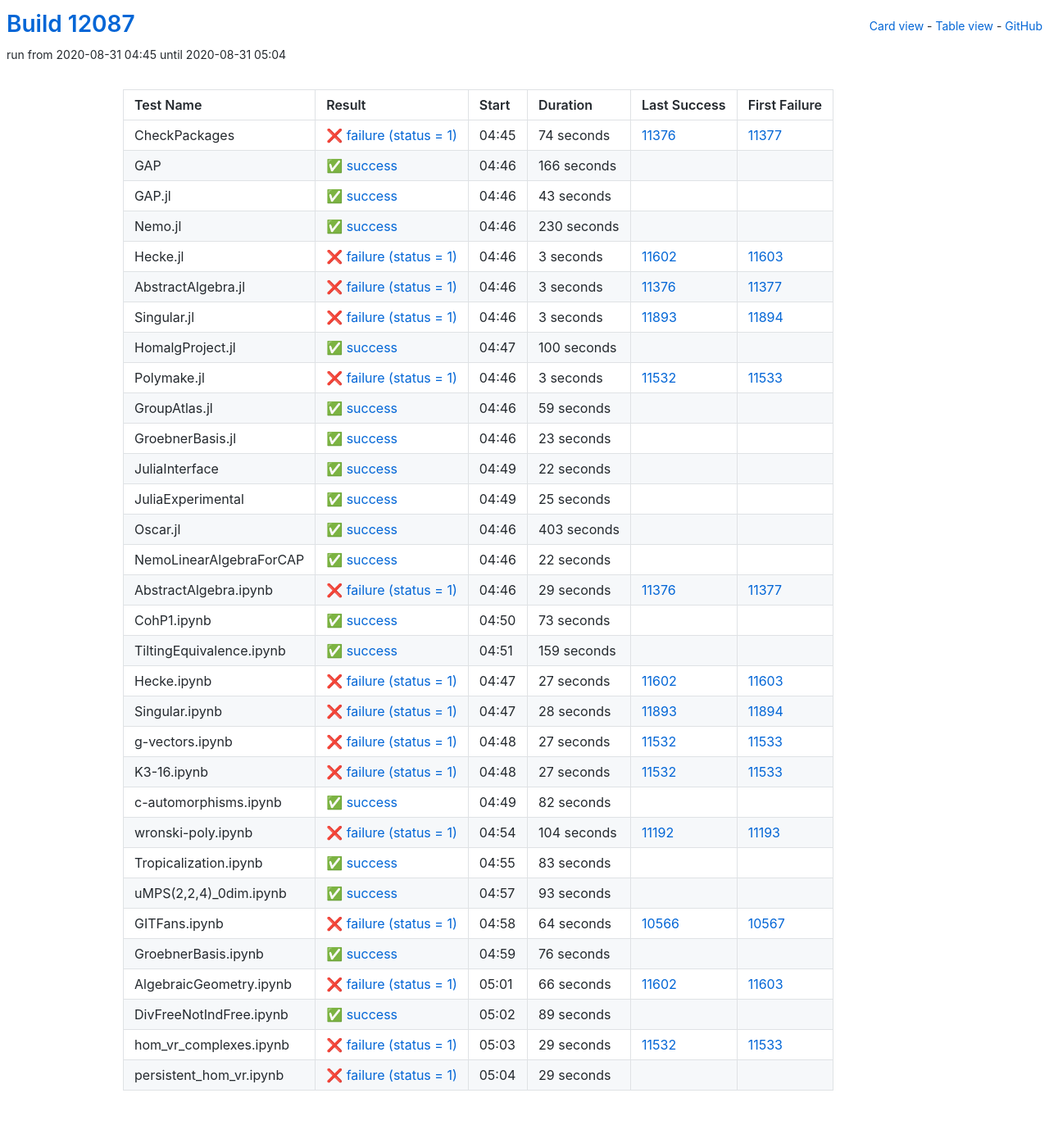
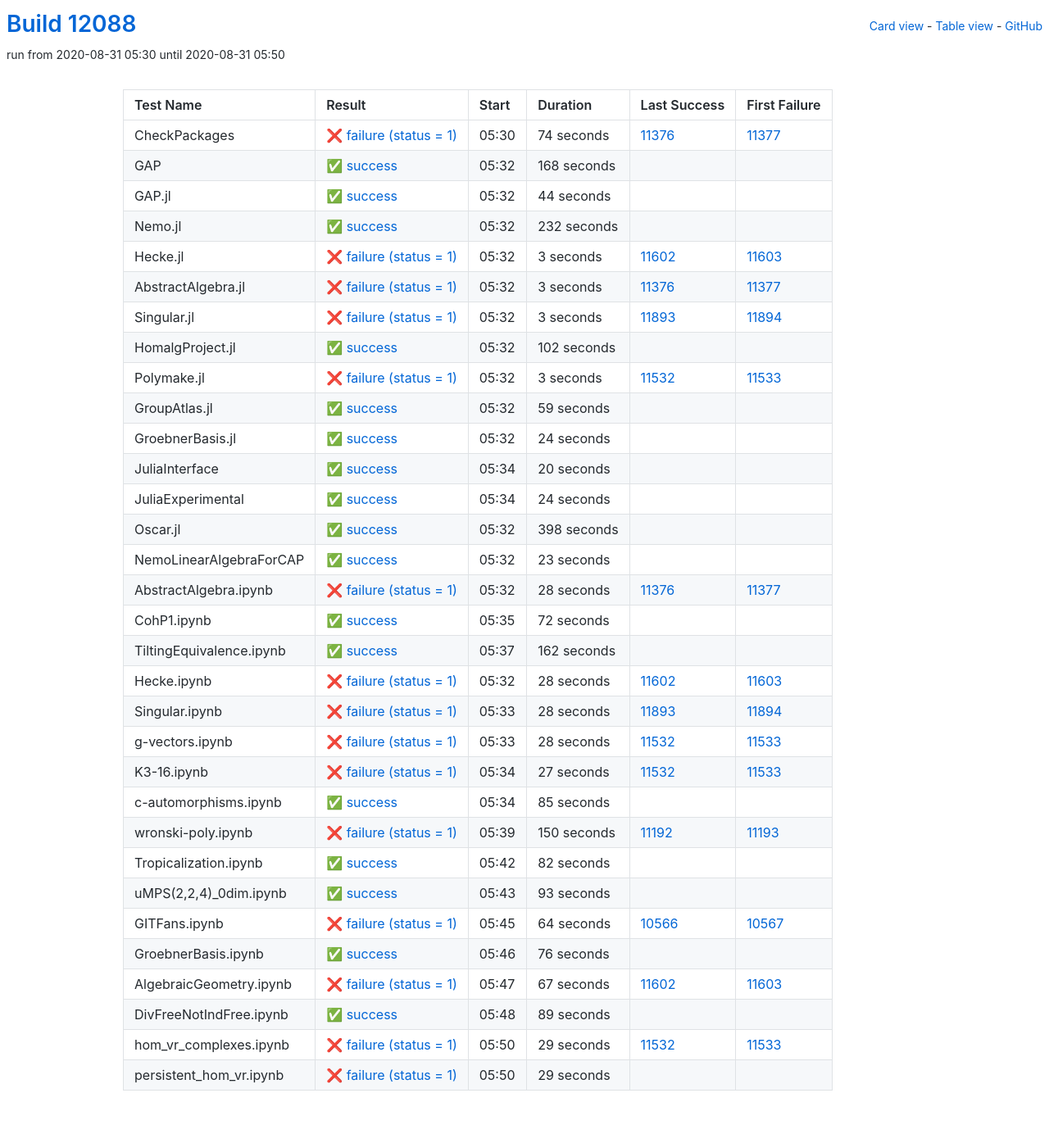
Before and after one commit to oscar-system/oscar-ci-status, a Jekyll site: the page built from table.html, in a window 1280 px wide. Shown: the whole page at 82% size. Built offline with Jekyll 4.4.1, drawn with Linux system fonts in a browser that asks for light colours.

Commit message:
Build #12088

```diff
--- a/_data/ci.yml
+++ b/_data/ci.yml
@@ -1,6 +1,6 @@
 ---
-build: 12087
-build_url: https://oscarci.mathematik.uni-kl.de/job/oscar/12087/
+build: 12088
+build_url: https://oscarci.mathematik.uni-kl.de/job/oscar/12088/
 job: oscar
 organization: oscar-system
 repo: oscar-ci-status
@@ -8,8 +8,8 @@
 tests:
 - name: CheckPackages
   id: checkpackages
-  log: https://oscarci.mathematik.uni-kl.de/job/oscar/12087/artifact/logs/build-12087/CheckPackages.log
-  start: 2020-08-31 04:45
+  log: https://oscarci.mathematik.uni-kl.de/job/oscar/12088/artifact/logs/build-12088/CheckPackages.log
+  start: 2020-08-31 05:30
   success: false
   exitcode: 1
   status: failure
@@ -20,44 +20,44 @@
   first_failure_url: https://oscarci.mathematik.uni-kl.de/job/oscar/11377/
 - name: GAP
   id: gap
-  log: https://oscarci.mathematik.uni-kl.de/job/oscar/12087/artifact/logs/build-12087/GAP.log
-  start: 2020-08-31 04:46
+  log: https://oscarci.mathematik.uni-kl.de/job/oscar/12088/artifact/logs/build-12088/GAP.log
+  start: 2020-08-31 05:32
   success: true
   exitcode: 0
   status: success
-  duration: 166
+  duration: 168
   last_success: false
   last_success_url:
   first_failure: false
   first_failure_url:
 - name: GAP.jl
   id: gap-jl
-  log: https://oscarci.mathematik.uni-kl.de/job/oscar/12087/artifact/logs/build-12087/GAP.jl.log
-  start: 2020-08-31 04:46
+  log: https://oscarci.mathematik.uni-kl.de/job/oscar/12088/artifact/logs/build-12088/GAP.jl.log
+  start: 2020-08-31 05:32
   success: true
   exitcode: 0
   status: success
-  duration: 43
+  duration: 44
   last_success: false
   last_success_url:
   first_failure: false
   first_failure_url:
 - name: Nemo.jl
   id: nemo-jl
-  log: https://oscarci.mathematik.uni-kl.de/job/oscar/12087/artifact/logs/build-12087/Nemo.jl.log
-  start: 2020-08-31 04:46
+  log: https://oscarci.mathematik.uni-kl.de/job/oscar/12088/artifact/logs/build-12088/Nemo.jl.log
+  start: 2020-08-31 05:32
   success: true
   exitcode: 0
   status: success
-  duration: 230
+  duration: 232
   last_success: false
   last_success_url:
   first_failure: false
   first_failure_url:
 - name: Hecke.jl
   id: hecke-jl
-  log: https://oscarci.mathematik.uni-kl.de/job/oscar/12087/artifact/logs/build-12087/Hecke.jl.log
-  start: 2020-08-31 04:46
+  log: https://oscarci.mathematik.uni-kl.de/job/oscar/12088/artifact/logs/build-12088/Hecke.jl.log
+  start: 2020-08-31 05:32
   success: false
   exitcode: 1
   status: failure
@@ -68,8 +68,8 @@
   first_failure_url: https://oscarci.mathematik.uni-kl.de/job/oscar/11603/
 - name: AbstractAlgebra.jl
   id: abstractalgebra-jl
-  log: https://oscarci.mathematik.uni-kl.de/job/oscar/12087/artifact/logs/build-12087/AbstractAlgebra.jl.log
-  start: 2020-08-31 04:46
+  log: https://oscarci.mathematik.uni-kl.de/job/oscar/12088/artifact/logs/build-12088/AbstractAlgebra.jl.log
+  start: 2020-08-31 05:32
   success: false
   exitcode: 1
   status: failure
@@ -80,8 +80,8 @@
   first_failure_url: https://oscarci.mathematik.uni-kl.de/job/oscar/11377/
 - name: Singular.jl
   id: singular-jl
-  log: https://oscarci.mathematik.uni-kl.de/job/oscar/12087/artifact/logs/build-12087/Singular.jl.log
-  start: 2020-08-31 04:46
+  log: https://oscarci.mathematik.uni-kl.de/job/oscar/12088/artifact/logs/build-12088/Singular.jl.log
+  start: 2020-08-31 05:32
   success: false
   exitcode: 1
   status: failure
@@ -92,20 +92,20 @@
   first_failure_url: https://oscarci.mathematik.uni-kl.de/job/oscar/11894/
 - name: HomalgProject.jl
   id: homalgproject-jl
-  log: https://oscarci.mathematik.uni-kl.de/job/oscar/12087/artifact/logs/build-12087/HomalgProject.jl.log
-  start: 2020-08-31 04:47
+  log: https://oscarci.mathematik.uni-kl.de/job/oscar/12088/artifact/logs/build-12088/HomalgProject.jl.log
+  start: 2020-08-31 05:32
   success: true
   exitcode: 0
   status: success
-  duration: 100
+  duration: 102
   last_success: false
   last_success_url:
   first_failure: false
   first_failure_url:
 - name: Polymake.jl
   id: polymake-jl
-  log: https://oscarci.mathematik.uni-kl.de/job/oscar/12087/artifact/logs/build-12087/Polymake.jl.log
-  start: 2020-08-31 04:46
+  log: https://oscarci.mathematik.uni-kl.de/job/oscar/12088/artifact/logs/build-12088/Polymake.jl.log
+  start: 2020-08-31 05:32
   success: false
   exitcode: 1
   status: failure
@@ -116,8 +116,8 @@
   first_failure_url: https://oscarci.mathematik.uni-kl.de/job/oscar/11533/
 - name: GroupAtlas.jl
   id: groupatlas-jl
-  log: https://oscarci.mathematik.uni-kl.de/job/oscar/12087/artifact/logs/build-12087/GroupAtlas.jl.log
-  start: 2020-08-31 04:46
+  log: https://oscarci.mathematik.uni-kl.de/job/oscar/12088/artifact/logs/build-12088/GroupAtlas.jl.log
+  start: 2020-08-31 05:32
   success: true
   exitcode: 0
   status: success
@@ -128,8 +128,56 @@
   first_failure_url:
 - name: GroebnerBasis.jl
   id: groebnerbasis-jl
-  log: https://oscarci.mathematik.uni-kl.de/job/oscar/12087/artifact/logs/build-12087/GroebnerBasis.jl.log
-  start: 2020-08-31 04:46
+  log: https://oscarci.mathematik.uni-kl.de/job/oscar/12088/artifact/logs/build-12088/GroebnerBasis.jl.log
+  start: 2020-08-31 05:32
+  success: true
+  exitcode: 0
+  status: success
+  duration: 24
+  last_success: false
+  last_success_url:
+  first_failure: false
+  first_failure_url:
+- name: JuliaInterface
+  id: juliainterface
+  log: https://oscarci.mathematik.uni-kl.de/job/oscar/12088/artifact/logs/build-12088/JuliaInterface.log
+  start: 2020-08-31 05:34
+  success: true
+  exitcode: 0
+  status: success
+  duration: 20
+  last_success: false
+  last_success_url:
+  first_failure: false
+  first_failure_url:
+- name: JuliaExperimental
+  id: juliaexperimental
+  log: https://oscarci.mathematik.uni-kl.de/job/oscar/12088/artifact/logs/build-12088/JuliaExperimental.log
+  start: 2020-08-31 05:34
+  success: true
+  exitcode: 0
+  status: success
+  duration: 24
+  last_success: false
+  last_success_url:
+  first_failure: false
+  first_failure_url:
+- name: Oscar.jl
+  id: oscar-jl
+  log: https://oscarci.mathematik.uni-kl.de/job/oscar/12088/artifact/logs/build-12088/Oscar.jl.log
+  start: 2020-08-31 05:32
+  success: true
+  exitcode: 0
+  status: success
+  duration: 398
+  last_success: false
+  last_success_url:
+  first_failure: false
+  first_failure_url:
+- name: NemoLinearAlgebraForCAP
+  id: nemolinearalgebraforcap
+  log: https://oscarci.mathematik.uni-kl.de/job/oscar/12088/artifact/logs/build-12088/NemoLinearAlgebraForCAP.log
+  start: 2020-08-31 05:32
   success: true
   exitcode: 0
   status: success
@@ -138,106 +186,58 @@
   last_success_url:
   first_failure: false
   first_failure_url:
-- name: JuliaInterface
-  id: juliainterface
-  log: https://oscarci.mathematik.uni-kl.de/job/oscar/12087/artifact/logs/build-12087/JuliaInterface.log
-  start: 2020-08-31 04:49
-  success: true
-  exitcode: 0
-  status: success
-  duration: 22
-  last_success: false
-  last_success_url:
-  first_failure: false
-  first_failure_url:
-- name: JuliaExperimental
-  id: juliaexperimental
-  log: https://oscarci.mathematik.uni-kl.de/job/oscar/12087/artifact/logs/build-12087/JuliaExperimental.log
-  start: 2020-08-31 04:49
-  success: true
-  exitcode: 0
-  status: success
-  duration: 25
-  last_success: false
-  last_success_url:
-  first_failure: false
-  first_failure_url:
-- name: Oscar.jl
-  id: oscar-jl
-  log: https://oscarci.mathematik.uni-kl.de/job/oscar/12087/artifact/logs/build-12087/Oscar.jl.log
-  start: 2020-08-31 04:46
-  success: true
-  exitcode: 0
-  status: success
-  duration: 403
-  last_success: false
-  last_success_url:
-  first_failure: false
-  first_failure_url:
-- name: NemoLinearAlgebraForCAP
-  id: nemolinearalgebraforcap
-  log: https://oscarci.mathematik.uni-kl.de/job/oscar/12087/artifact/logs/build-12087/NemoLinearAlgebraForCAP.log
-  start: 2020-08-31 04:46
-  success: true
-  exitcode: 0
-  status: success
-  duration: 22
-  last_success: false
-  last_success_url:
-  first_failure: false
-  first_failure_url:
 - name: AbstractAlgebra.ipynb
   id: abstractalgebra-ipynb
-  log: https://oscarci.mathematik.uni-kl.de/job/oscar/12087/artifact/logs/build-12087/AbstractAlgebra.ipynb.log
-  start: 2020-08-31 04:46
+  log: https://oscarci.mathematik.uni-kl.de/job/oscar/12088/artifact/logs/build-12088/AbstractAlgebra.ipynb.log
+  start: 2020-08-31 05:32
   success: false
   exitcode: 1
   status: failure
-  duration: 29
+  duration: 28
   last_success: 11376
   last_success_url: https://oscarci.mathematik.uni-kl.de/job/oscar/11376/
   first_failure: 11377
   first_failure_url: https://oscarci.mathematik.uni-kl.de/job/oscar/11377/
 - name: CohP1.ipynb
   id: cohp1-ipynb
-  log: https://oscarci.mathematik.uni-kl.de/job/oscar/12087/artifact/logs/build-12087/CohP1.ipynb.log
-  start: 2020-08-31 04:50
+  log: https://oscarci.mathematik.uni-kl.de/job/oscar/12088/artifact/logs/build-12088/CohP1.ipynb.log
+  start: 2020-08-31 05:35
   success: true
   exitcode: 0
   status: success
-  duration: 73
+  duration: 72
   last_success: false
   last_success_url:
   first_failure: false
   first_failure_url:
 - name: TiltingEquivalence.ipynb
   id: tiltingequivalence-ipynb
-  log: https://oscarci.mathematik.uni-kl.de/job/oscar/12087/artifact/logs/build-12087/TiltingEquivalence.ipynb.log
-  start: 2020-08-31 04:51
+  log: https://oscarci.mathematik.uni-kl.de/job/oscar/12088/artifact/logs/build-12088/TiltingEquivalence.ipynb.log
+  start: 2020-08-31 05:37
   success: true
   exitcode: 0
   status: success
-  duration: 159
+  duration: 162
   last_success: false
   last_success_url:
   first_failure: false
   first_failure_url:
 - name: Hecke.ipynb
   id: hecke-ipynb
-  log: https://oscarci.mathematik.uni-kl.de/job/oscar/12087/artifact/logs/build-12087/Hecke.ipynb.log
-  start: 2020-08-31 04:47
+  log: https://oscarci.mathematik.uni-kl.de/job/oscar/12088/artifact/logs/build-12088/Hecke.ipynb.log
+  start: 2020-08-31 05:32
   success: false
   exitcode: 1
   status: failure
-  duration: 27
+  duration: 28
   last_success: 11602
   last_success_url: https://oscarci.mathematik.uni-kl.de/job/oscar/11602/
   first_failure: 11603
   first_failure_url: https://oscarci.mathematik.uni-kl.de/job/oscar/11603/
 - name: Singular.ipynb
   id: singular-ipynb
-  log: https://oscarci.mathematik.uni-kl.de/job/oscar/12087/artifact/logs/build-12087/Singular.ipynb.log
-  start: 2020-08-31 04:47
+  log: https://oscarci.mathematik.uni-kl.de/job/oscar/12088/artifact/logs/build-12088/Singular.ipynb.log
+  start: 2020-08-31 05:33
   success: false
   exitcode: 1
   status: failure
@@ -248,20 +248,20 @@
   first_failure_url: https://oscarci.mathematik.uni-kl.de/job/oscar/11894/
 - name: g-vectors.ipynb
   id: g-vectors-ipynb
-  log: https://oscarci.mathematik.uni-kl.de/job/oscar/12087/artifact/logs/build-12087/g-vectors.ipynb.log
-  start: 2020-08-31 04:48
+  log: https://oscarci.mathematik.uni-kl.de/job/oscar/12088/artifact/logs/build-12088/g-vectors.ipynb.log
+  start: 2020-08-31 05:33
   success: false
   exitcode: 1
   status: failure
-  duration: 27
+  duration: 28
   last_success: 11532
   last_success_url: https://oscarci.mathematik.uni-kl.de/job/oscar/11532/
   first_failure: 11533
   first_failure_url: https://oscarci.mathematik.uni-kl.de/job/oscar/11533/
 - name: K3-16.ipynb
   id: k3-16-ipynb
-  log: https://oscarci.mathematik.uni-kl.de/job/oscar/12087/artifact/logs/build-12087/K3-16.ipynb.log
-  start: 2020-08-31 04:48
+  log: https://oscarci.mathematik.uni-kl.de/job/oscar/12088/artifact/logs/build-12088/K3-16.ipynb.log
+  start: 2020-08-31 05:34
   success: false
   exitcode: 1
   status: failure
@@ -272,8 +272,32 @@
   first_failure_url: https://oscarci.mathematik.uni-kl.de/job/oscar/11533/
 - name: c-automorphisms.ipynb
   id: c-automorphisms-ipynb
-  log: https://oscarci.mathematik.uni-kl.de/job/oscar/12087/artifact/logs/build-12087/c-automorphisms.ipynb.log
-  start: 2020-08-31 04:49
+  log: https://oscarci.mathematik.uni-kl.de/job/oscar/12088/artifact/logs/build-12088/c-automorphisms.ipynb.log
+  start: 2020-08-31 05:34
+  success: true
+  exitcode: 0
+  status: success
+  duration: 85
+  last_success: false
+  last_success_url:
+  first_failure: false
+  first_failure_url:
+- name: wronski-poly.ipynb
+  id: wronski-poly-ipynb
+  log: https://oscarci.mathematik.uni-kl.de/job/oscar/12088/artifact/logs/build-12088/wronski-poly.ipynb.log
+  start: 2020-08-31 05:39
+  success: false
+  exitcode: 1
+  status: failure
+  duration: 150
+  last_success: 11192
+  last_success_url: https://oscarci.mathematik.uni-kl.de/job/oscar/11192/
+  first_failure: 11193
+  first_failure_url: https://oscarci.mathematik.uni-kl.de/job/oscar/11193/
+- name: Tropicalization.ipynb
+  id: tropicalization-ipynb
+  log: https://oscarci.mathematik.uni-kl.de/job/oscar/12088/artifact/logs/build-12088/Tropicalization.ipynb.log
+  start: 2020-08-31 05:42
   success: true
   exitcode: 0
   status: success
@@ -282,34 +306,10 @@
   last_success_url:
   first_failure: false
   first_failure_url:
-- name: wronski-poly.ipynb
-  id: wronski-poly-ipynb
-  log: https://oscarci.mathematik.uni-kl.de/job/oscar/12087/artifact/logs/build-12087/wronski-poly.ipynb.log
-  start: 2020-08-31 04:54
-  success: false
-  exitcode: 1
-  status: failure
-  duration: 104
-  last_success: 11192
-  last_success_url: https://oscarci.mathematik.uni-kl.de/job/oscar/11192/
-  first_failure: 11193
-  first_failure_url: https://oscarci.mathematik.uni-kl.de/job/oscar/11193/
-- name: Tropicalization.ipynb
-  id: tropicalization-ipynb
-  log: https://oscarci.mathematik.uni-kl.de/job/oscar/12087/artifact/logs/build-12087/Tropicalization.ipynb.log
-  start: 2020-08-31 04:55
-  success: true
-  exitcode: 0
-  status: success
-  duration: 83
-  last_success: false
-  last_success_url:
-  first_failure: false
-  first_failure_url:
 - name: uMPS(2,2,4)_0dim.ipynb
   id: umps-2-2-4-0dim-ipynb
-  log: https://oscarci.mathematik.uni-kl.de/job/oscar/12087/artifact/logs/build-12087/uMPS-2-2-4-_0dim.ipynb.log
-  start: 2020-08-31 04:57
+  log: https://oscarci.mathematik.uni-kl.de/job/oscar/12088/artifact/logs/build-12088/uMPS-2-2-4-_0dim.ipynb.log
+  start: 2020-08-31 05:43
   success: true
   exitcode: 0
   status: success
@@ -320,8 +320,8 @@
   first_failure_url:
 - name: GITFans.ipynb
   id: gitfans-ipynb
-  log: https://oscarci.mathematik.uni-kl.de/job/oscar/12087/artifact/logs/build-12087/GITFans.ipynb.log
-  start: 2020-08-31 04:58
+  log: https://oscarci.mathematik.uni-kl.de/job/oscar/12088/artifact/logs/build-12088/GITFans.ipynb.log
+  start: 2020-08-31 05:45
   success: false
   exitcode: 1
   status: failure
@@ -332,8 +332,8 @@
   first_failure_url: https://oscarci.mathematik.uni-kl.de/job/oscar/10567/
 - name: GroebnerBasis.ipynb
   id: groebnerbasis-ipynb
-  log: https://oscarci.mathematik.uni-kl.de/job/oscar/12087/artifact/logs/build-12087/GroebnerBasis.ipynb.log
-  start: 2020-08-31 04:59
+  log: https://oscarci.mathematik.uni-kl.de/job/oscar/12088/artifact/logs/build-12088/GroebnerBasis.ipynb.log
+  start: 2020-08-31 05:46
   success: true
   exitcode: 0
   status: success
@@ -344,20 +344,20 @@
   first_failure_url:
 - name: AlgebraicGeometry.ipynb
   id: algebraicgeometry-ipynb
-  log: https://oscarci.mathematik.uni-kl.de/job/oscar/12087/artifact/logs/build-12087/AlgebraicGeometry.ipynb.log
-  start: 2020-08-31 05:01
+  log: https://oscarci.mathematik.uni-kl.de/job/oscar/12088/artifact/logs/build-12088/AlgebraicGeometry.ipynb.log
+  start: 2020-08-31 05:47
   success: false
   exitcode: 1
   status: failure
-  duration: 66
+  duration: 67
   last_success: 11602
   last_success_url: https://oscarci.mathematik.uni-kl.de/job/oscar/11602/
   first_failure: 11603
   first_failure_url: https://oscarci.mathematik.uni-kl.de/job/oscar/11603/
 - name: DivFreeNotIndFree.ipynb
   id: divfreenotindfree-ipynb
-  log: https://oscarci.mathematik.uni-kl.de/job/oscar/12087/artifact/logs/build-12087/DivFreeNotIndFree.ipynb.log
-  start: 2020-08-31 05:02
+  log: https://oscarci.mathematik.uni-kl.de/job/oscar/12088/artifact/logs/build-12088/DivFreeNotIndFree.ipynb.log
+  start: 2020-08-31 05:48
   success: true
   exitcode: 0
   status: success
@@ -368,8 +368,8 @@
   first_failure_url:
 - name: hom_vr_complexes.ipynb
   id: hom-vr-complexes-ipynb
-  log: https://oscarci.mathematik.uni-kl.de/job/oscar/12087/artifact/logs/build-12087/hom_vr_complexes.ipynb.log
-  start: 2020-08-31 05:03
+  log: https://oscarci.mathematik.uni-kl.de/job/oscar/12088/artifact/logs/build-12088/hom_vr_complexes.ipynb.log
+  start: 2020-08-31 05:50
   success: false
   exitcode: 1
   status: failure
@@ -380,8 +380,8 @@
   first_failure_url: https://oscarci.mathematik.uni-kl.de/job/oscar/11533/
 - name: persistent_hom_vr.ipynb
   id: persistent-hom-vr-ipynb
-  log: https://oscarci.mathematik.uni-kl.de/job/oscar/12087/artifact/logs/build-12087/persistent_hom_vr.ipynb.log
-  start: 2020-08-31 05:04
+  log: https://oscarci.mathematik.uni-kl.de/job/oscar/12088/artifact/logs/build-12088/persistent_hom_vr.ipynb.log
+  start: 2020-08-31 05:50
   success: false
   exitcode: 1
   status: failure
```
Also changed, not shown: README.md.
